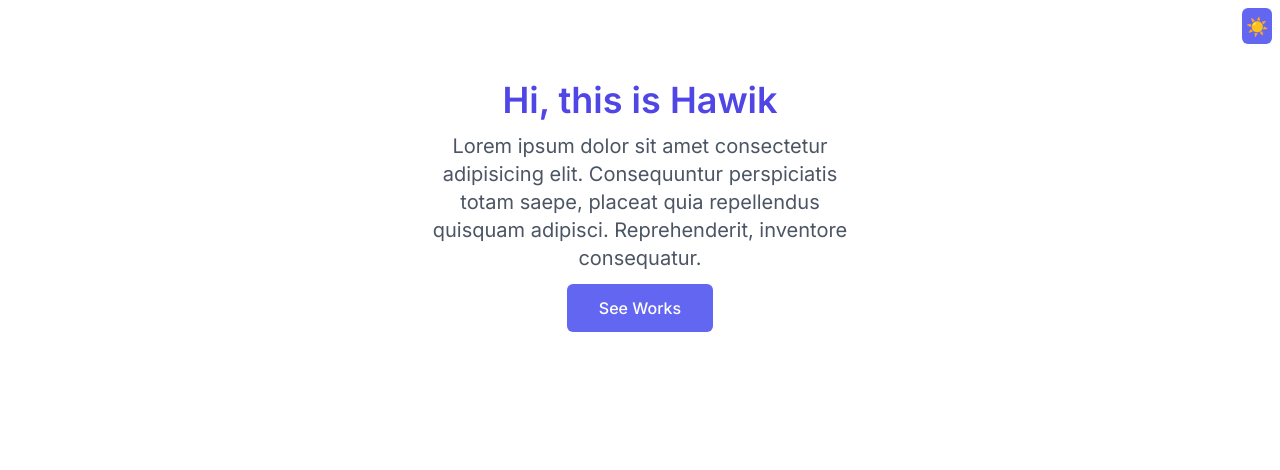
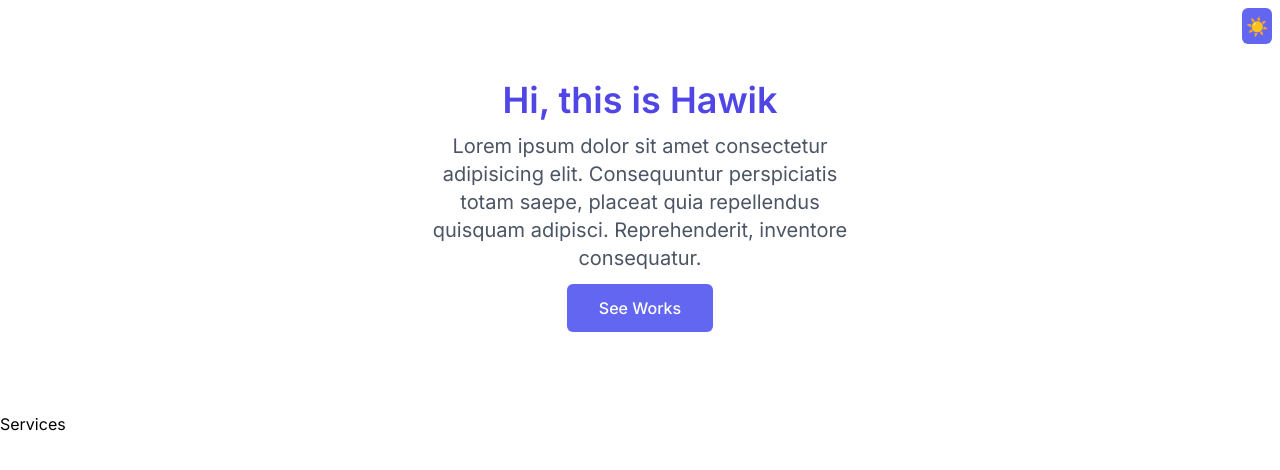
Before and after one commit to hawiksfd/vite-portofolio, a React (Vite) app: page / in a window 1280 px wide. Shown: the top 470 px of the page. Built offline with nearby package versions, Linux system fonts and the light colour scheme.

Commit message:
membuat service section

```diff
--- a/src/App.jsx
+++ b/src/App.jsx
@@ -1,5 +1,6 @@
 import React, {useState, useEffect} from 'react'
 import HeroSection from './components/HeroSection';
+import Services from './components/Services';
 
 function App() {
   const [theme, setTheme] = useState(null);
@@ -35,6 +36,7 @@ function App() {
     <div className="font-inter bg:white dark:bg-slate-900">
       <HeroSection>
       </HeroSection>
+      <Services></Services>
     </div>
     </>
   )
--- /dev/null
+++ b/src/components/Services.jsx
@@ -0,0 +1,9 @@
+import React from 'react'
+
+function Services() {
+  return (
+    <div>Services</div>
+  )
+}
+
+export default Services
```
